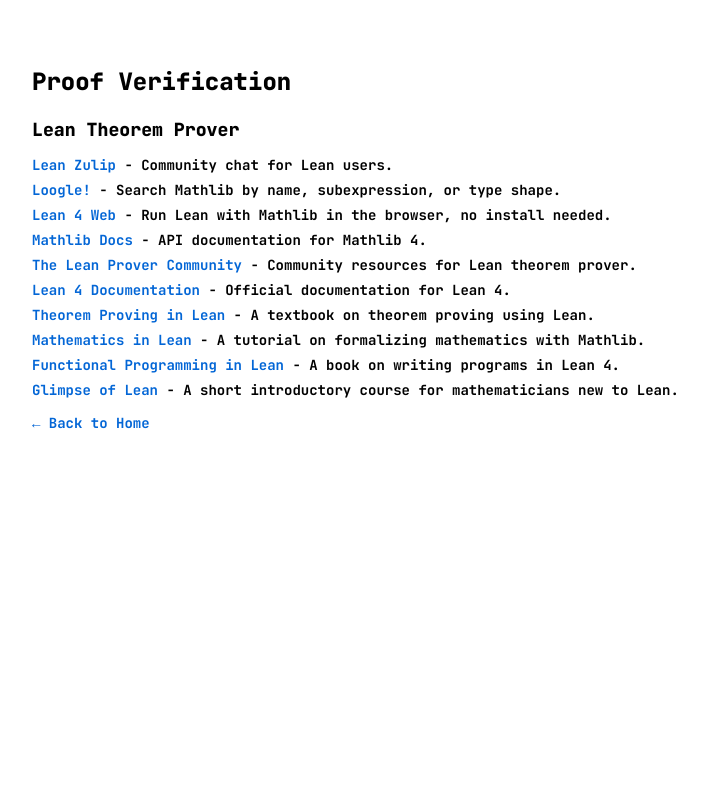
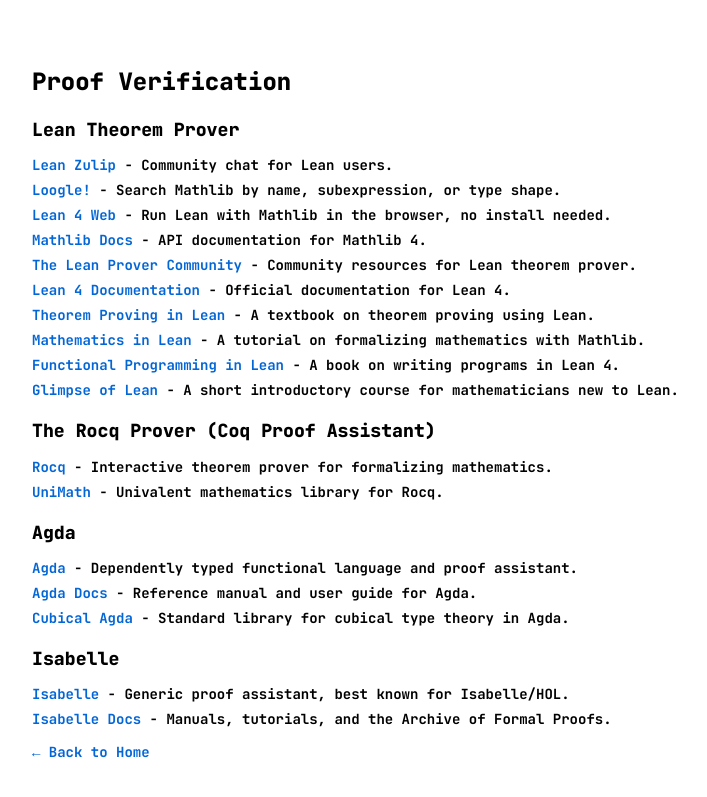
Before and after one commit to 0stellensatz/links, a Jekyll site: the page built from page_lean.md, in a window 1280 px wide. Shown: the top 797 px of the page, without its empty margins (240-947 px from the left). Built offline with Jekyll 4.4.1, drawn with Linux system fonts in a browser that asks for light colours.

Commit message:
Add Rocq, Agda, and Isabelle sections
Co-Authored-By: Claude Opus 5 (1M context) <noreply@anthropic.com>

```diff
--- a/_data/links_lean.yml
+++ b/_data/links_lean.yml
@@ -30,3 +30,33 @@
   - title: "Glimpse of Lean"
     url: "https://github.com/PatrickMassot/GlimpseOfLean"
     description: "A short introductory course for mathematicians new to Lean."
+
+- heading: "The Rocq Prover (Coq Proof Assistant)"
+  links:
+  - title: "Rocq"
+    url: "https://rocq-prover.org"
+    description: "Interactive theorem prover for formalizing mathematics."
+  - title: "UniMath"
+    url: "https://github.com/UniMath/UniMath"
+    description: "Univalent mathematics library for Rocq."
+
+- heading: "Agda"
+  links:
+  - title: "Agda"
+    url: "https://wiki.portal.chalmers.se/agda/"
+    description: "Dependently typed functional language and proof assistant."
+  - title: "Agda Docs"
+    url: "https://agda.readthedocs.io/"
+    description: "Reference manual and user guide for Agda."
+  - title: "Cubical Agda"
+    url: "https://github.com/agda/cubical"
+    description: "Standard library for cubical type theory in Agda."
+
+- heading: "Isabelle"
+  links:
+  - title: "Isabelle"
+    url: "https://isabelle.in.tum.de/"
+    description: "Generic proof assistant, best known for Isabelle/HOL."
+  - title: "Isabelle Docs"
+    url: "https://isabelle.in.tum.de/documentation.html"
+    description: "Manuals, tutorials, and the Archive of Formal Proofs."
```
